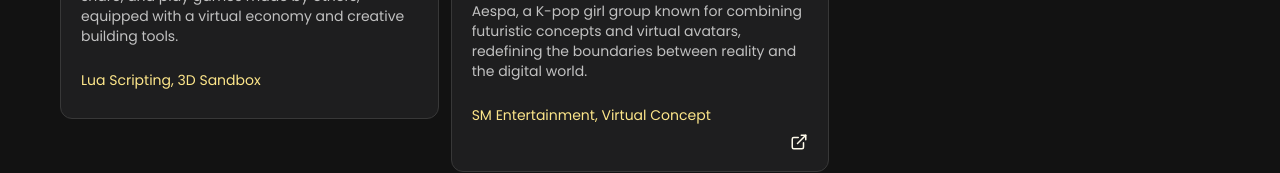
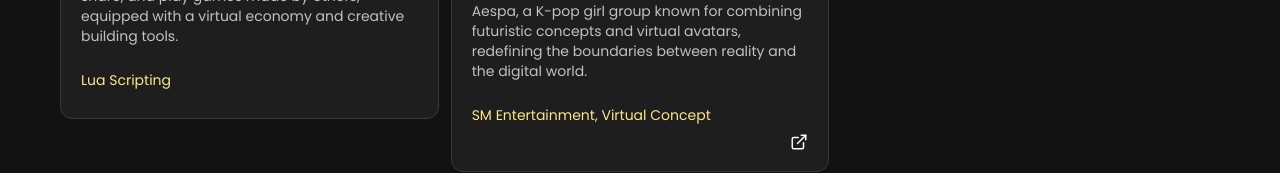
Before and after one commit to kluesky/myportofolio, a Vue app: page /portfolio in a window 1280 px wide. Shown: the part 969-1142 px from the top of the page. Built offline with nearby package versions, Linux system fonts and the light colour scheme.

Commit message:
Update tech stack for Roblox in PortfolioView
Removed '3D Sandbox' from the tech stack for Roblox.

```diff
--- a/src/views/PortfolioView.vue
+++ b/src/views/PortfolioView.vue
@@ -36,7 +36,7 @@
           name: 'Roblox',
           imageUrl: 'bumdesma',
           status: 'A gaming platform that allows users to create, share, and play games made by others, equipped with a virtual economy and creative building tools.',
-          tech: 'Lua Scripting, 3D Sandbox',
+          tech: 'Lua Scripting',
           github: 'null',
           demo: 'null'
         },
```
